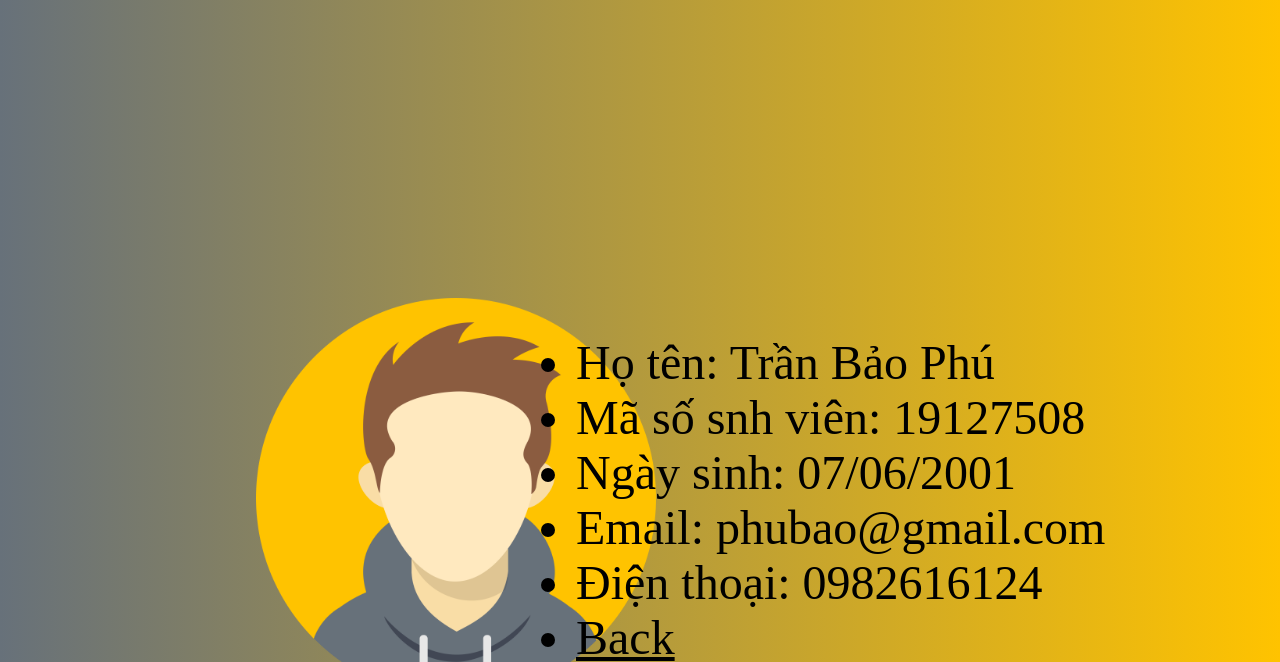
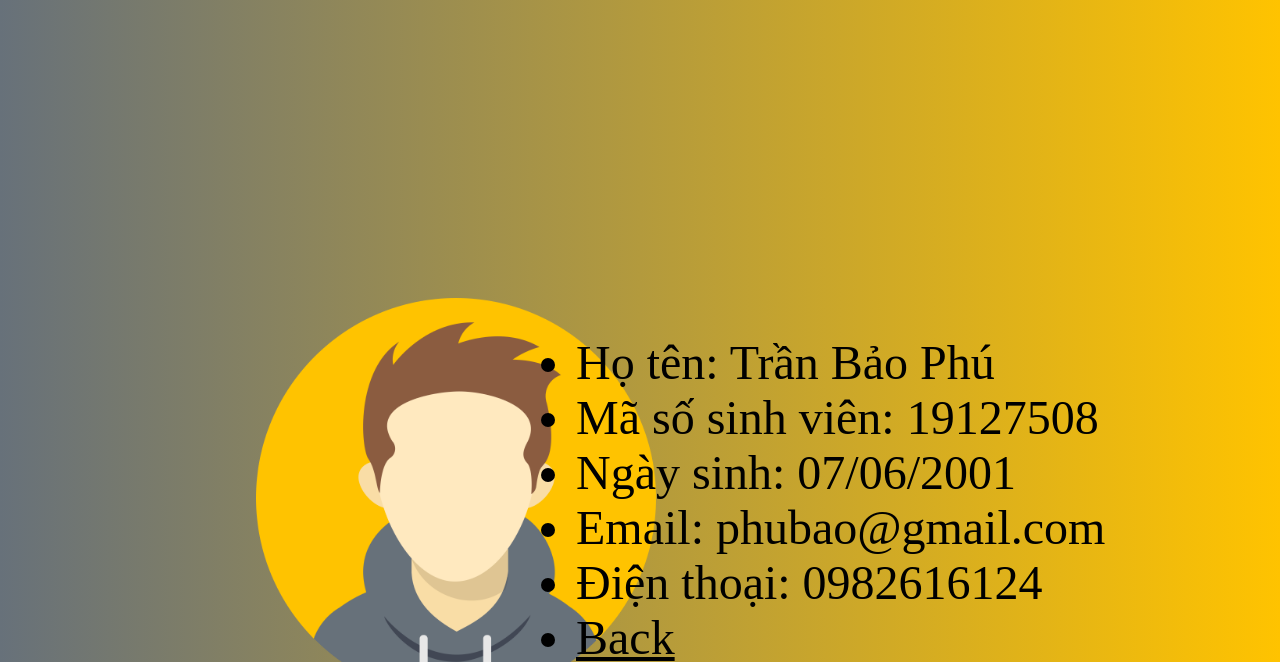
Before and after one commit to impbpb/GroupInfor, a plain HTML site: page members/19127508/index.html in a window 1280 px wide. Shown: the top 662 px of the page. Drawn offline with Linux system fonts and the light colour scheme.

Commit message:
Check spelling

```diff
--- a/members/19127508/index.html
+++ b/members/19127508/index.html
@@ -22,7 +22,7 @@
         <div id="infor">
             <ul>
                 <li>Họ tên: Trần Bảo Phú</li>
-                <li>Mã số snh viên: 19127508</li>
+                <li>Mã số sinh viên: 19127508</li>
                 <li>Ngày sinh: 07/06/2001</li>
                 <li>Email: phubao@gmail.com</li>
                 <li>Điện thoại: 0982616124</li>
```
